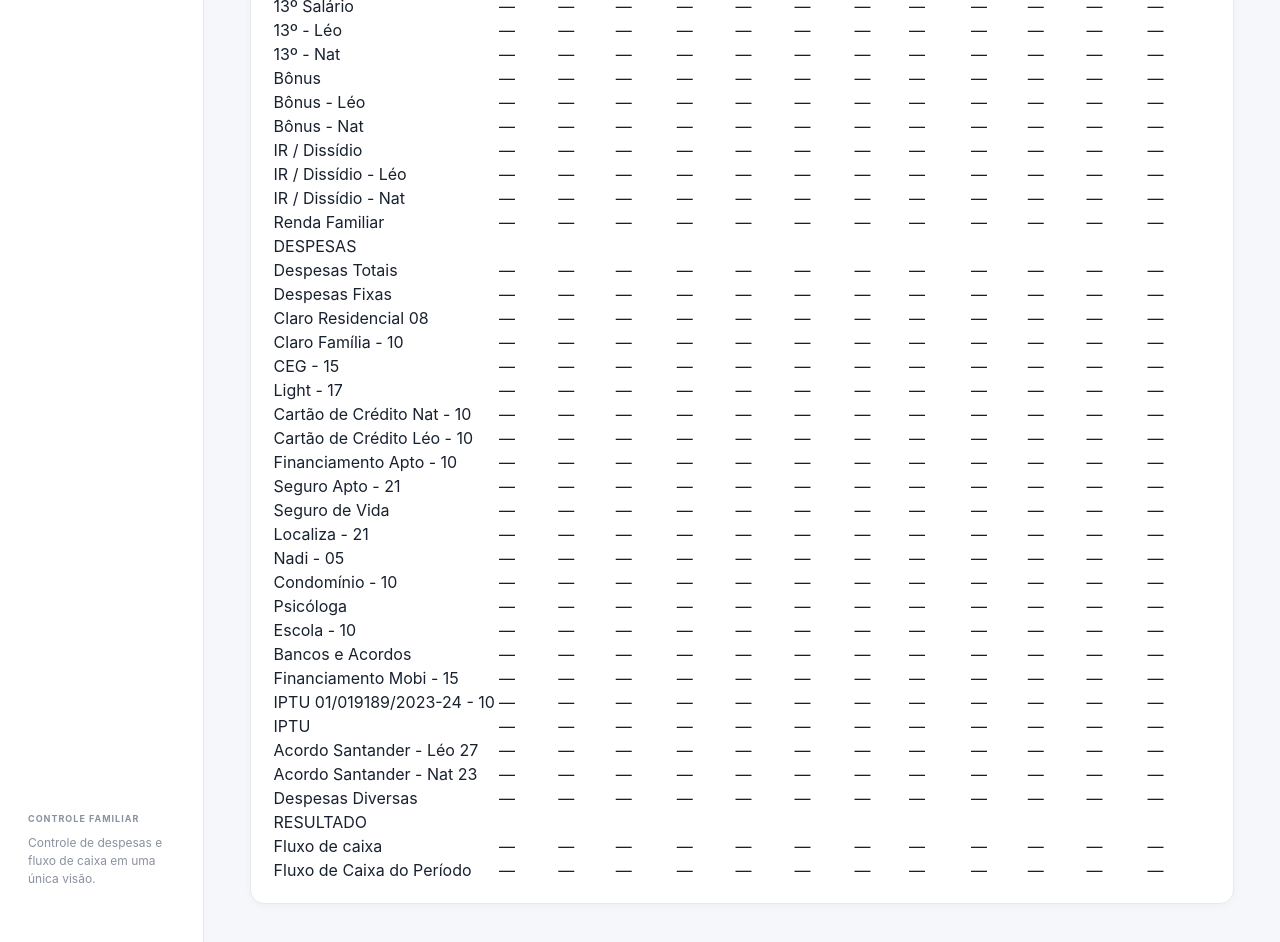
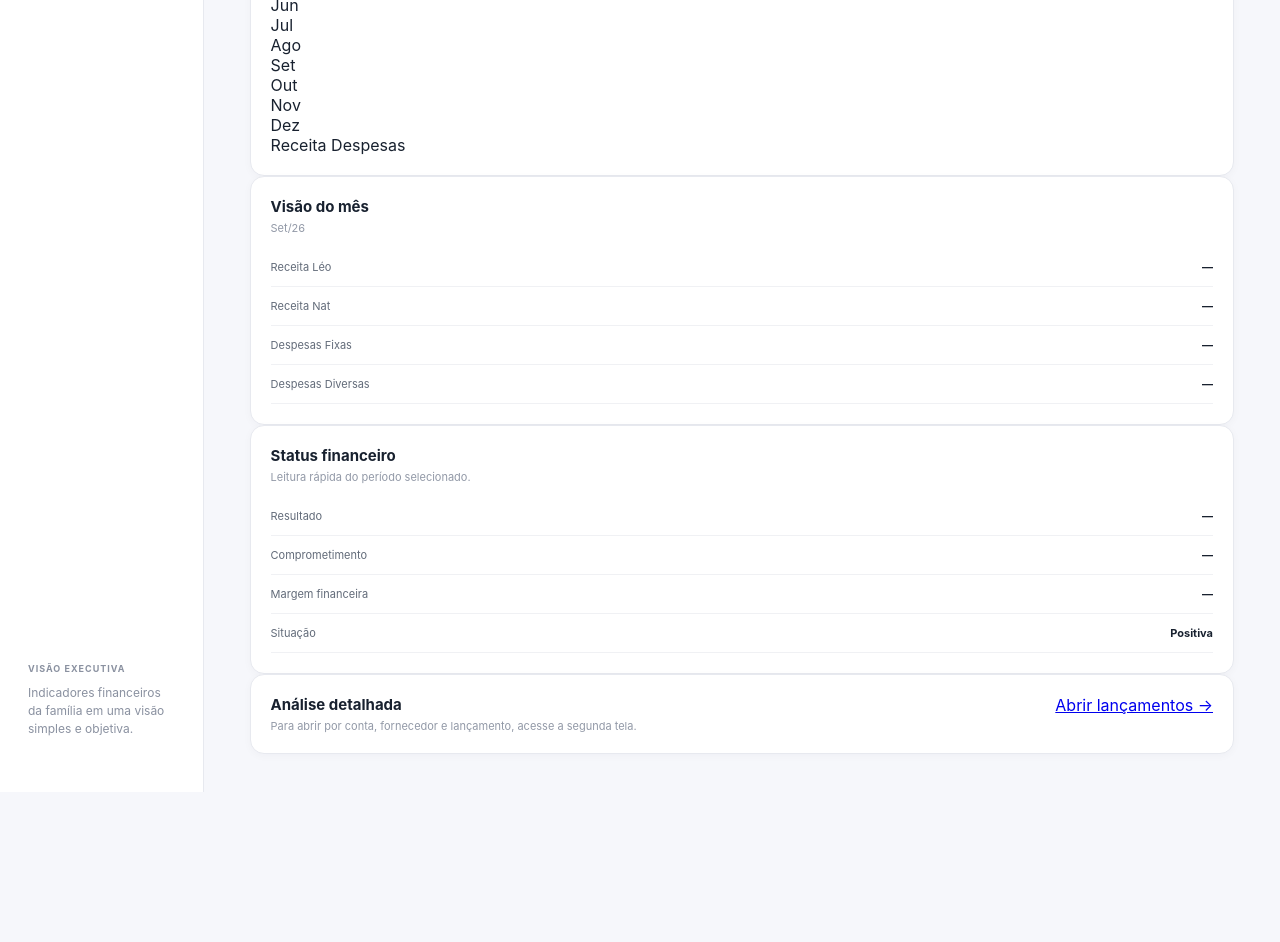
Before and after one commit to cardoso4009-byte/Or-amento-Familiar, a Next.js app: page /controle in a window 1280 px wide. Shown: the part 720-1662 px from the top of the page. After the commit the page ends 1512 px from the top, so only its background shows below. Built offline with nearby package versions, Linux system fonts and the light colour scheme.

Commit message:
refactor: transformar controle em dashboard sintetico

```diff
--- a/app/controle/page.tsx
+++ b/app/controle/page.tsx
@@ -2,69 +2,25 @@
 
 import Link from 'next/link'
 import { useEffect, useMemo, useRef, useState } from 'react'
-import { ArrowDownLeft, BarChart3, CalendarDays, FileSpreadsheet, PiggyBank, Upload, Wallet } from 'lucide-react'
+import { ArrowDownLeft, ArrowUpRight, BarChart3, CalendarDays, FileSpreadsheet, PiggyBank, Upload, Wallet, TrendingUp } from 'lucide-react'
 import * as XLSX from 'xlsx'
 import { MESES_2026 } from '../../lib/modelo-orcamento'
 
 const meses = [...MESES_2026]
 const STORAGE_KEY = 'orcamento-familiar-homologacao-2026'
+type Dados = Record<string, number[]>
 const moeda = (v: number) => v === 0 ? '—' : v.toLocaleString('pt-BR', { style: 'currency', currency: 'BRL', minimumFractionDigits: 2, maximumFractionDigits: 2 })
 const nav = [
-  { href: '/controle', label: 'Controle', icon: BarChart3 },
+  { href: '/controle', label: 'Dashboard', icon: BarChart3 },
   { href: '/lancamentos', label: 'Lançamentos', icon: ArrowDownLeft },
   { href: '/contas', label: 'Contas', icon: Wallet },
   { href: '/investimentos', label: 'Investimentos', icon: PiggyBank },
   { href: '/homologacao', label: 'Homologação', icon: FileSpreadsheet },
 ]
-const grupos = [
-  { titulo: 'RECEITAS', linhas: ['Salários e recebíveis','Salários','Salários - Léo','Salários - Nat','Férias','Férias - Léo','Férias - Nat','13º Salário','13º - Léo','13º - Nat','Bônus','Bônus - Léo','Bônus - Nat','IR / Dissídio','IR / Dissídio - Léo','IR / Dissídio - Nat','Renda Familiar'] },
-  { titulo: 'DESPESAS', linhas: ['Despesas Totais','Despesas Fixas','Claro Residencial 08','Claro Família - 10','CEG - 15','Light - 17','Cartão de Crédito Nat - 10','Cartão de Crédito Léo - 10','Financiamento Apto - 10','Seguro Apto - 21','Seguro de Vida','Localiza - 21','Nadi - 05','Condomínio - 10','Psicóloga','Escola - 10','Bancos e Acordos','Financiamento Mobi - 15','IPTU 01/019189/2023-24 - 10','IPTU','Acordo Santander - Léo 27','Acordo Santander - Nat 23','Despesas Diversas'] },
-  { titulo: 'RESULTADO', linhas: ['Fluxo de caixa','Fluxo de Caixa do Período'] },
-]
-type Dados = Record<string, number[]>
-
-function normalizarValor(raw: unknown): number {
-  if (typeof raw === 'number') return Number.isFinite(raw) ? raw : 0
-  let texto = String(raw ?? '').trim().replace(/R\$\s?/gi, '')
-  if (!texto) return 0
-  if (texto.includes(',')) texto = texto.replace(/\./g, '').replace(',', '.')
-  const valor = Number(texto)
-  return Number.isFinite(valor) ? valor : 0
-}
-
-function parseRows(rows: unknown[][]): Dados {
-  const result: Dados = {}
-  const header = (rows[0] || []).map(v => String(v ?? '').trim())
-  const indices = meses.map(m => header.findIndex(h => h === m))
-  rows.slice(1).forEach(rowRaw => {
-    const row = rowRaw || []
-    const label = String(row[0] ?? '').trim()
-    if (!label || label === 'Categoria') return
-    result[label] = indices.map(idx => idx < 0 ? 0 : normalizarValor(row[idx]))
-  })
-  return result
-}
-
-function parseCsv(text: string): Dados {
-  const rows = text.replace(/^\uFEFF/, '').trim().split(/\r?\n/).map(line => {
-    const delimiter = line.includes(';') ? ';' : ','
-    return line.split(delimiter).map(v => v.trim().replace(/^"|"$/g, ''))
-  })
-  return parseRows(rows)
-}
-
-async function parseArquivo(file: File): Promise<Dados> {
-  const extensao = file.name.toLowerCase().split('.').pop()
-  if (extensao === 'xlsx' || extensao === 'xls') {
-    const buffer = await file.arrayBuffer()
-    const workbook = XLSX.read(buffer, { type: 'array', cellDates: false })
-    const sheet = workbook.Sheets[workbook.SheetNames[0]]
-    if (!sheet) throw new Error('Planilha sem aba válida')
-    return parseRows(XLSX.utils.sheet_to_json(sheet, { header: 1, defval: '' }) as unknown[][])
-  }
-  if (extensao === 'csv') return parseCsv(await file.text())
-  throw new Error('Formato não suportado')
-}
+function normalizarValor(raw: unknown): number { if (typeof raw === 'number') return Number.isFinite(raw) ? raw : 0; let t = String(raw ?? '').trim().replace(/R\$\s?/gi, ''); if (!t) return 0; if (t.includes(',')) t = t.replace(/\./g, '').replace(',', '.'); const n = Number(t); return Number.isFinite(n) ? n : 0 }
+function parseRows(rows: unknown[][]): Dados { const result: Dados = {}; const header = (rows[0] || []).map(v => String(v ?? '').trim()); const indices = meses.map(m => header.findIndex(h => h === m)); rows.slice(1).forEach(row => { const label = String(row?.[0] ?? '').trim(); if (!label || label === 'Categoria') return; result[label] = indices.map(i => i < 0 ? 0 : normalizarValor(row?.[i])); }); return result }
+function parseCsv(text: string): Dados { const rows = text.replace(/^\uFEFF/, '').trim().split(/\r?\n/).map(line => { const d = line.includes(';') ? ';' : ','; return line.split(d).map(v => v.trim().replace(/^"|"$/g, '')) }); return parseRows(rows) }
+async function parseArquivo(file: File): Promise<Dados> { const ext = file.name.toLowerCase().split('.').pop(); if (ext === 'xlsx' || ext === 'xls') { const buffer = await file.arrayBuffer(); const wb = XLSX.read(buffer, { type: 'array', cellDates: false }); const sheet = wb.Sheets[wb.SheetNames[0]]; if (!sheet) throw new Error('Planilha sem aba válida'); return parseRows(XLSX.utils.sheet_to_json(sheet, { header: 1, defval: '' }) as unknown[][]) } if (ext === 'csv') return parseCsv(await file.text()); throw new Error('Formato não suportado') }
 
 export default function ControlePage() {
   const [mes, setMes] = useState<(typeof MESES_2026)[number]>('Set/26')
@@ -72,37 +28,22 @@ export default function ControlePage() {
   const [importado, setImportado] = useState(false)
   const inputRef = useRef<HTMLInputElement>(null)
   useEffect(() => { try { const salvo = localStorage.getItem(STORAGE_KEY); if (salvo) { setDados(JSON.parse(salvo)); setImportado(true) } } catch {} }, [])
-  async function importar(file?: File) {
-    if (!file) return
-    try {
-      const parsed = await parseArquivo(file)
-      if (!Object.keys(parsed).length) throw new Error('Nenhum dado encontrado')
-      setDados(parsed)
-      localStorage.setItem(STORAGE_KEY, JSON.stringify(parsed))
-      setImportado(true)
-    } catch {
-      alert('Não foi possível importar. Selecione o modelo Excel (.xlsx/.xls) ou um CSV com Jan/26 até Dez/26.')
-    } finally {
-      if (inputRef.current) inputRef.current.value = ''
-    }
-  }
-  const indice = Math.max(0, meses.indexOf(mes))
-  const valor = (linha: string, i = indice) => Number(dados[linha]?.[i] || 0)
-  const renda = valor('Renda Familiar')
-  const despesasTotais = valor('Despesas Totais')
-  const resultado = valor('Fluxo de Caixa do Período')
-  const comprometimento = renda > 0 ? (despesasTotais / renda) * 100 : 0
-  const anual = useMemo(() => ({ renda: meses.reduce((s, _, i) => s + valor('Renda Familiar', i), 0), despesas: meses.reduce((s, _, i) => s + valor('Despesas Totais', i), 0), resultado: meses.reduce((s, _, i) => s + valor('Fluxo de Caixa do Período', i), 0) }), [dados])
-
+  async function importar(file?: File) { if (!file) return; try { const parsed = await parseArquivo(file); if (!Object.keys(parsed).length) throw new Error('Nenhum dado encontrado'); setDados(parsed); localStorage.setItem(STORAGE_KEY, JSON.stringify(parsed)); setImportado(true) } catch { alert('Não foi possível importar. Selecione o modelo Excel (.xlsx/.xls) ou CSV com Jan/26 até Dez/26.') } finally { if (inputRef.current) inputRef.current.value = '' } }
+  const indice = Math.max(0, meses.indexOf(mes)); const valor = (linha: string, i = indice) => Number(dados[linha]?.[i] || 0)
+  const renda = valor('Renda Familiar'); const despesas = valor('Despesas Totais'); const fluxo = valor('Fluxo de Caixa do Período'); const fixas = valor('Despesas Fixas'); const diversas = valor('Despesas Diversas'); const comprometimento = renda > 0 ? despesas / renda * 100 : 0
+  const anual = useMemo(() => ({ renda: meses.reduce((s, _, i) => s + valor('Renda Familiar', i), 0), despesas: meses.reduce((s, _, i) => s + valor('Despesas Totais', i), 0), fluxo: meses.reduce((s, _, i) => s + valor('Fluxo de Caixa do Período', i), 0) }), [dados])
+  const maxGrafico = Math.max(...meses.map((_, i) => Math.max(valor('Renda Familiar', i), valor('Despesas Totais', i))), 1)
+  const receitaLeo = valor('Salários - Léo') + valor('Férias - Léo') + valor('13º - Léo') + valor('Bônus - Léo') + valor('IR / Dissídio - Léo')
+  const receitaNat = valor('Salários - Nat') + valor('Férias - Nat') + valor('13º - Nat') + valor('Bônus - Nat') + valor('IR / Dissídio - Nat')
   return <div className="app">
-    <aside className="sidebar"><div className="brand"><div className="brandMark">R$</div><div><strong>Orçamento</strong><span>Familiar</span></div></div><nav>{nav.map(n => { const Icon = n.icon; return <Link key={n.href} href={n.href} className={n.href === '/controle' ? 'active' : ''}><Icon size={17}/>{n.label}</Link> })}</nav><div className="sideBottom"><small>CONTROLE FAMILIAR</small><p>Controle de despesas e fluxo de caixa em uma única visão.</p></div></aside>
+    <aside className="sidebar"><div className="brand"><div className="brandMark">R$</div><div><strong>Orçamento</strong><span>Familiar</span></div></div><nav>{nav.map(n => { const Icon=n.icon; return <Link key={n.href} href={n.href} className={n.href==='/controle'?'active':''}><Icon size={17}/>{n.label}</Link> })}</nav><div className="sideBottom"><small>VISÃO EXECUTIVA</small><p>Indicadores financeiros da família em uma visão simples e objetiva.</p></div></aside>
     <main className="content">
-      <header className="top"><div><p className="eyebrow">ORÇAMENTO FAMILIAR</p><h1>Controle financeiro</h1><p className="muted">Visão consolidada da família · {mes}</p></div><div className="topActions"><div className="month controlMonth"><CalendarDays size={16}/><select value={mes} onChange={e => setMes(e.target.value as typeof mes)}>{meses.map(m => <option key={m}>{m}</option>)}</select></div><button className="statusPill" onClick={() => inputRef.current?.click()}><Upload size={14}/>{importado ? 'Atualizar base' : 'Carregar base real'}</button><input ref={inputRef} type="file" accept=".xlsx,.xls,.csv,application/vnd.openxmlformats-officedocument.spreadsheetml.sheet,application/vnd.ms-excel,text/csv" className="hidden" onChange={e => importar(e.target.files?.[0])}/></div></header>
-      {!importado && <section className="panel" style={{marginBottom:18}}><div className="panelHead"><div><h2>Base financeira ainda não carregada</h2><p>Você pode importar diretamente o Excel (.xlsx) ou CSV. Os valores reais ficam somente no navegador.</p></div><button className="primary" onClick={() => inputRef.current?.click()}><Upload size={16}/>Importar Excel/CSV</button></div></section>}
-      <section className="cards controlCards"><article><div className="cardIcon income"><ArrowDownLeft size={19}/></div><div><span>Renda familiar</span><strong>{moeda(renda)}</strong><small>Léo + Nat</small></div></article><article><div className="cardIcon expense"><ArrowDownLeft size={19}/></div><div><span>Despesas totais</span><strong>{moeda(despesasTotais)}</strong><small>Base oficial do controle</small></div></article><article><div className="cardIcon balance"><ArrowDownLeft size={19}/></div><div><span>Fluxo do período</span><strong>{moeda(resultado)}</strong><small>{renda > 0 ? `Comprometimento ${comprometimento.toFixed(1)}%` : 'Sem dados importados'}</small></div></article></section>
-      <section className="panel monthlyPanel"><div className="panelHead"><div><h2>Controle de despesas e fluxo de caixa</h2><p>Meses na horizontal · categorias e contas na vertical · valores com centavos.</p></div><div className="miniMetrics"><div><span>Renda anual</span><b>{moeda(anual.renda)}</b></div><div><span>Despesas anuais</span><b>{moeda(anual.despesas)}</b></div><div><span>Resultado anual</span><b>{moeda(anual.resultado)}</b></div></div></div>
-        <div className="overflow-x-auto rounded-xl border border-slate-200 bg-white"><table className="min-w-[1500px] w-full border-collapse text-sm"><thead><tr className="bg-slate-100"><th className="sticky left-0 z-20 min-w-[270px] border-b border-r border-slate-200 bg-slate-100 px-4 py-3 text-left font-semibold">Orçamento Familiar</th>{meses.map(m => <th key={m} className={`min-w-[105px] border-b border-slate-200 px-3 py-3 text-right font-semibold ${m === mes ? 'bg-slate-200' : ''}`}>{m}</th>)}</tr></thead><tbody>{grupos.map(grupo => <>{<tr key={grupo.titulo} className="bg-slate-200"><td colSpan={13} className="border-t border-slate-300 px-4 py-2 font-bold text-slate-800">{grupo.titulo}</td></tr>}{grupo.linhas.map(linha => { const destaque = ['Salários e recebíveis','Renda Familiar','Despesas Totais','Despesas Fixas','Bancos e Acordos','Despesas Diversas','Fluxo de caixa','Fluxo de Caixa do Período'].includes(linha); return <tr key={linha}><td className={`sticky left-0 z-10 border-r border-t border-slate-200 bg-white px-4 py-2 ${destaque ? 'font-semibold text-slate-800' : 'text-slate-600'}`}>{linha}</td>{meses.map((m,i) => <td key={`${linha}-${m}`} className={`border-t border-slate-200 px-3 py-2 text-right tabular-nums ${m === mes ? 'bg-slate-50' : ''} ${destaque ? 'font-semibold' : ''}`}>{moeda(valor(linha,i))}</td>)}</tr>})}</>)}</tbody></table></div>
-      </section>
+      <header className="top"><div><p className="eyebrow">ORÇAMENTO FAMILIAR</p><h1>Dashboard financeiro</h1><p className="muted">Visão sintética da situação financeira · {mes}</p></div><div className="topActions"><div className="month controlMonth"><CalendarDays size={16}/><select value={mes} onChange={e=>setMes(e.target.value as typeof mes)}>{meses.map(m=><option key={m}>{m}</option>)}</select></div><button className="statusPill" onClick={()=>inputRef.current?.click()}><Upload size={14}/>{importado?'Atualizar base':'Carregar base'}</button><input ref={inputRef} type="file" accept=".xlsx,.xls,.csv,application/vnd.openxmlformats-officedocument.spreadsheetml.sheet,application/vnd.ms-excel,text/csv" className="hidden" onChange={e=>importar(e.target.files?.[0])}/></div></header>
+      {!importado && <section className="panel" style={{marginBottom:18}}><div className="panelHead"><div><h2>Base financeira ainda não carregada</h2><p>Importe sua base para visualizar os indicadores. Os dados ficam somente neste navegador.</p></div><button className="primary" onClick={()=>inputRef.current?.click()}><Upload size={16}/>Importar Excel/CSV</button></div></section>}
+      <section className="cards controlCards"><article><div className="cardIcon income"><ArrowDownLeft size={19}/></div><div><span>Receita Familiar</span><strong>{moeda(renda)}</strong><small>Léo + Nat</small></div></article><article><div className="cardIcon expense"><ArrowUpRight size={19}/></div><div><span>Despesas</span><strong>{moeda(despesas)}</strong><small>Despesas totais do período</small></div></article><article><div className="cardIcon balance"><TrendingUp size={19}/></div><div><span>Fluxo de Caixa</span><strong>{moeda(fluxo)}</strong><small>{fluxo>=0?'Resultado positivo':'Resultado negativo'}</small></div></article><article><div className="cardIcon balance"><BarChart3 size={19}/></div><div><span>Comprometimento da Renda</span><strong>{renda>0?`${comprometimento.toFixed(1)}%`:'—'}</strong><small>{renda>0?(comprometimento<=70?'Dentro do esperado':'Atenção'):'Sem dados'}</small></div></article></section>
+      <section className="panel monthlyPanel"><div className="panelHead"><div><h2>Evolução financeira</h2><p>Receita, despesas e fluxo de caixa ao longo de 2026.</p></div><div className="miniMetrics"><div><span>Receita anual</span><b>{moeda(anual.renda)}</b></div><div><span>Despesas anuais</span><b>{moeda(anual.despesas)}</b></div><div><span>Fluxo anual</span><b>{moeda(anual.fluxo)}</b></div></div></div><div className="overflow-x-auto"><div className="chartGrid">{meses.map((m,i)=>{const r=valor('Renda Familiar',i),d=valor('Despesas Totais',i);return <div key={m} className="chartMonth"><div className="chartBars"><div className="chartBar revenue" style={{height:`${Math.max(4,r/maxGrafico*100)}%`}} title={`Receita ${m}: ${moeda(r)}`}></div><div className="chartBar expenses" style={{height:`${Math.max(4,d/maxGrafico*100)}%`}} title={`Despesas ${m}: ${moeda(d)}`}></div></div><span>{m.replace('/26','')}</span></div>})}</div></div><div className="chartLegend"><span><i className="legend revenue"></i> Receita</span><span><i className="legend expenses"></i> Despesas</span></div></section>
+      <section className="controlGrid"><article className="panel"><div className="panelHead"><div><h2>Visão do mês</h2><p>{mes}</p></div></div><div className="cashRows"><div><span>Receita Léo</span><b>{moeda(receitaLeo)}</b></div><div><span>Receita Nat</span><b>{moeda(receitaNat)}</b></div><div><span>Despesas Fixas</span><b>{moeda(fixas)}</b></div><div><span>Despesas Diversas</span><b>{moeda(diversas)}</b></div></div></article><article className="panel"><div className="panelHead"><div><h2>Status financeiro</h2><p>Leitura rápida do período selecionado.</p></div></div><div className="cashRows"><div><span>Resultado</span><b>{moeda(fluxo)}</b></div><div><span>Comprometimento</span><b>{renda>0?`${comprometimento.toFixed(1)}%`:'—'}</b></div><div><span>Margem financeira</span><b>{renda>0?`${(fluxo/renda*100).toFixed(1)}%`:'—'}</b></div><div><span>Situação</span><b>{fluxo>=0?'Positiva':'Atenção'}</b></div></div></article></section>
+      <section className="panel"><div className="panelHead"><div><h2>Análise detalhada</h2><p>Para abrir por conta, fornecedor e lançamento, acesse a segunda tela.</p></div><Link className="primary" href="/lancamentos">Abrir lançamentos →</Link></div></section>
     </main>
   </div>
 }
```
